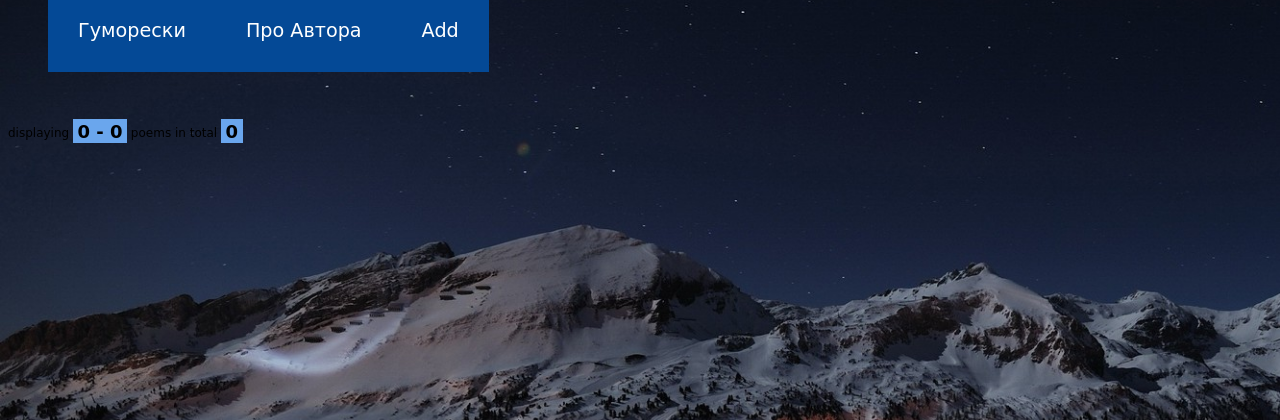
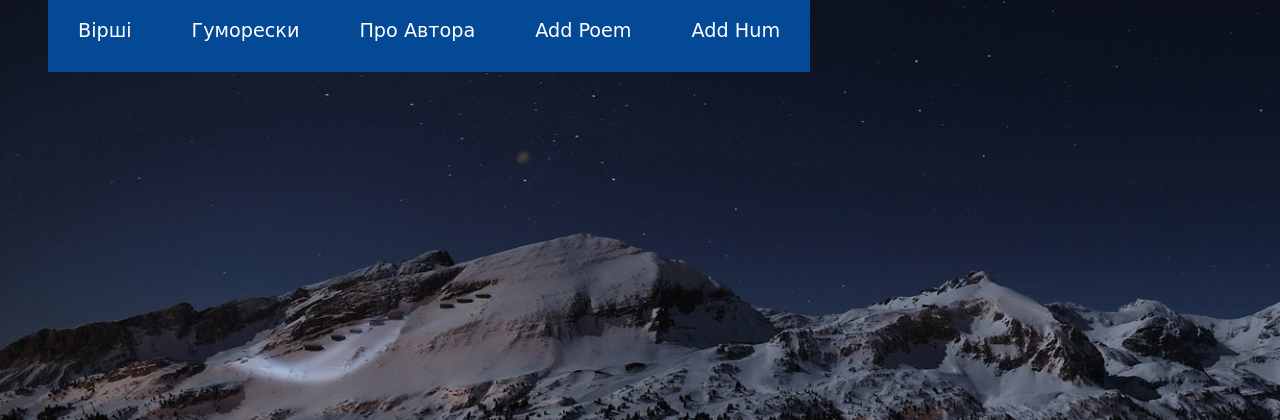
Before and after one commit to SLDem/z-humorom-pro-vse-na-sviti, a Flask app: page / in a window 1280 px wide. Shown: the top 420 px of the page. Run offline with Flask 2, Linux system fonts and the light colour scheme; data that the repository does not hold is empty; some libraries are stand-ins or nearby versions.

Commit message:
Added pagination and split poems into poems and humorescs

```diff
--- a/app/forms.py
+++ b/app/forms.py
@@ -7,3 +7,9 @@ class PoemForm(FlaskForm):
     title = StringField('Титул', validators=[DataRequired()])
     text = TextAreaField('Текст', validators=[DataRequired()])
     submit = SubmitField('Додати')
+
+
+class HumoresqueForm(FlaskForm):
+    title = StringField('Титул', validators=[DataRequired()])
+    text = TextAreaField('Текст', validators=[DataRequired()])
+    submit = SubmitField('Додати')
--- a/app/models.py
+++ b/app/models.py
@@ -5,3 +5,9 @@ class Poem(db.Model):
     id = db.Column(db.Integer, primary_key=True)
     title = db.Column(db.String(20), unique=True)
     text = db.Column(db.String(1028), unique=True)
+
+
+class Humoresque(db.Model):
+    id = db.Column(db.Integer, primary_key=True)
+    title = db.Column(db.String(20), unique=True)
+    text = db.Column(db.String(1028), unique=True)
--- a/app/routes.py
+++ b/app/routes.py
@@ -1,30 +1,28 @@
 from flask import redirect, render_template, url_for, request
 from app import app, db
-from app.forms import PoemForm
-from app.models import Poem
-from flask_paginate import Pagination, get_page_parameter
+from app.forms import PoemForm, HumoresqueForm
+from app.models import Poem, Humoresque
 
 
 @app.route('/')
-@app.route('/home')
-def home():
-    search = False
-    q = request.args.get('q')
-    if q:
-        search = True
-
-    page = request.args.get(get_page_parameter(), type=int, default=1)
-    poems = Poem.query.all()
-    pagination = Pagination(page=page, total=len(poems), search=search, record_name='poems', css_framework='foundation')
-    return render_template('home.html', title='Вірші',  poems=poems, pagination=pagination)
-
-
 @app.route('/about')
 def about():
     return render_template('about.html', title='Про Автора')
 
 
-@app.route('/add_poem_password1234', methods=['POST', 'GET'])
+@app.route('/poems/<int:page_num>')
+def poems(page_num):
+    poems = Poem.query.paginate(per_page=5, page=page_num, error_out=True)
+    return render_template('poems.html', title='Вірші',  poems=poems)
+
+
+@app.route('/humoresques/<int:hum_page_num>')
+def humoresques(hum_page_num):
+    humoresques = Humoresque.query.paginate(per_page=5, page=hum_page_num, error_out=True)
+    return render_template('humoresques.html', title='Гуморески',  humoresques=humoresques)
+
+
+@app.route('/add_poem', methods=['POST', 'GET'])
 def add_poem():
     form = PoemForm()
     if form.validate_on_submit():
@@ -33,3 +31,14 @@ def add_poem():
         db.session.commit()
         return redirect(url_for('add_poem'))
     return render_template('add_poem.html', title="Add poem", form=form)
+
+
+@app.route('/add_humoresque', methods=['POST', 'GET'])
+def add_humoresque():
+    form = HumoresqueForm()
+    if form.validate_on_submit():
+        humoresque = Humoresque(title=form.title.data, text=form.text.data)
+        db.session.add(humoresque)
+        db.session.commit()
+        return redirect(url_for('add_humoresque'))
+    return render_template('add_humoresque.html', title="Add humoresque", form=form)
--- a/app/static/styles.css
+++ b/app/static/styles.css
@@ -5,7 +5,7 @@
 #navbar{display: flex; justify-content: space-between; align-items: center; font-size: 1.2rem; margin-bottom: 100px;}
 
 
-#poem-container {width: 440px; border: 1px solid white; color: white; margin-left: 40px; border-radius: 5px;}
+#poem-container {width: 440px; border: 1px solid white; color: white; margin-left: 65rem; margin-top: -5.7rem; border-radius: 5px;}
 #title{
     width: 100%; height: 40px;background:
     url('/static/title_bg.jpg') no-repeat center center fixed;
@@ -76,18 +76,7 @@ input{
     transition: 0.3s ease-out;
 }
 
-.pagination-page-info {
-    padding: .6em;
-    padding-left: 0;
-    width: 40em;
-    margin: .5em;
-    margin-left: 0;
-    font-size: 12px;
-}
-.pagination-page-info b {
-    color: black;
-    background: #6aa6ed;
-    padding-left: 2px;
-    padding: .1em .25em;
-    font-size: 150%;
-}
+.pagination-links{
+    text-align: center;
+    float: bottom 0;
+    }
--- a/app/templates/base.html
+++ b/app/templates/base.html
@@ -1,5 +1,6 @@
 <html>
     <head>
+        <link rel="shortcut icon" type="image/x-icon" href="static/icon.png" sizes="32x32">
         <title>
             {% block title %}{{title}}{% endblock %}
         </title>
@@ -11,9 +12,11 @@
                 <div class="link-div">
                     <nav>
                         <ul class="nav-links">
-                            <li><a href="{{ url_for('home') }}">Гуморески</a></li>
+                            <li><a href="{{ url_for('poems', page_num=1) }}">Вірші</a></li>
+                            <li><a href="{{ url_for('humoresques', hum_page_num=1) }}">Гуморески</a></li>
                             <li><a href="{{ url_for('about') }}">Про Автора</a></li>
-                            <li><a href="{{ url_for('add_poem') }}">Add</a></li>
+                            <li><a href="{{ url_for('add_poem') }}">Add Poem</a></li>
+                            <li><a href="{{ url_for('add_humoresque') }}">Add Hum</a></li>
                         </ul>
                     </nav>
                 </div>
--- a/app/templates/home.html
+++ /dev/null
@@ -1,13 +0,0 @@
-{% extends "base.html" %}
-{% block app_content %}
-
-
-
-    <div class="pagination-page-info">
-    {% for poem in poems %}
-        {% include "_poem.html" %}
-    {% endfor %}
-    {{ pagination.info }}
-    {{ pagination.links }}
-    </div>
-{% endblock %}
```
Also changed, not shown: app/templates/_humoresque.html (added, +7 -0 lines), app/templates/_poem.html (+4 -6 lines), app/templates/add_humoresque.html (added, +9 -0 lines), app/templates/humoresques.html (added, +17 -0 lines), app/templates/poems.html (added, +17 -0 lines), migrations/versions/b25f2ff27a6f_.py (added, +35 -0 lines), app/app.db, app/static/icon.jpg (added), app/static/icon.png (added).
